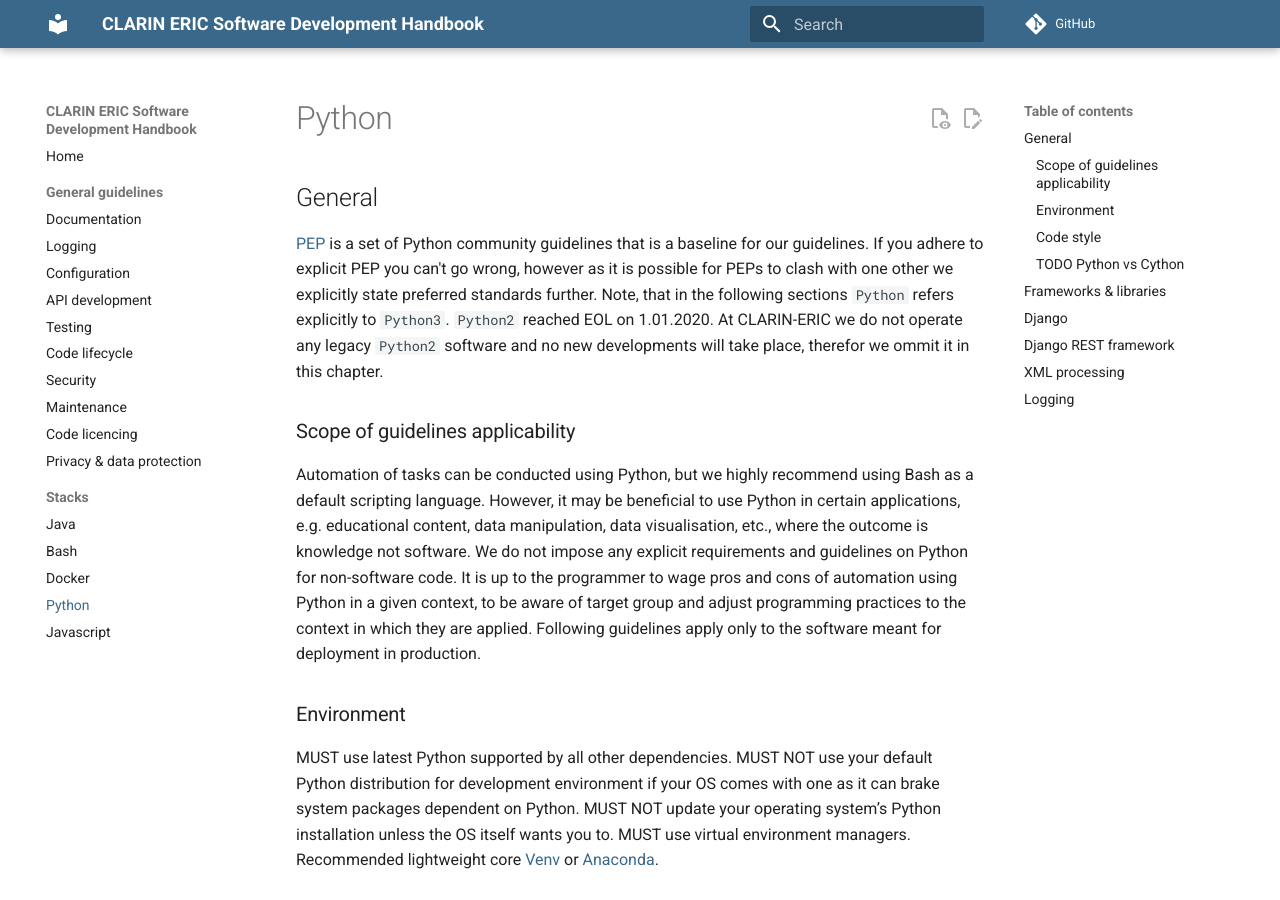
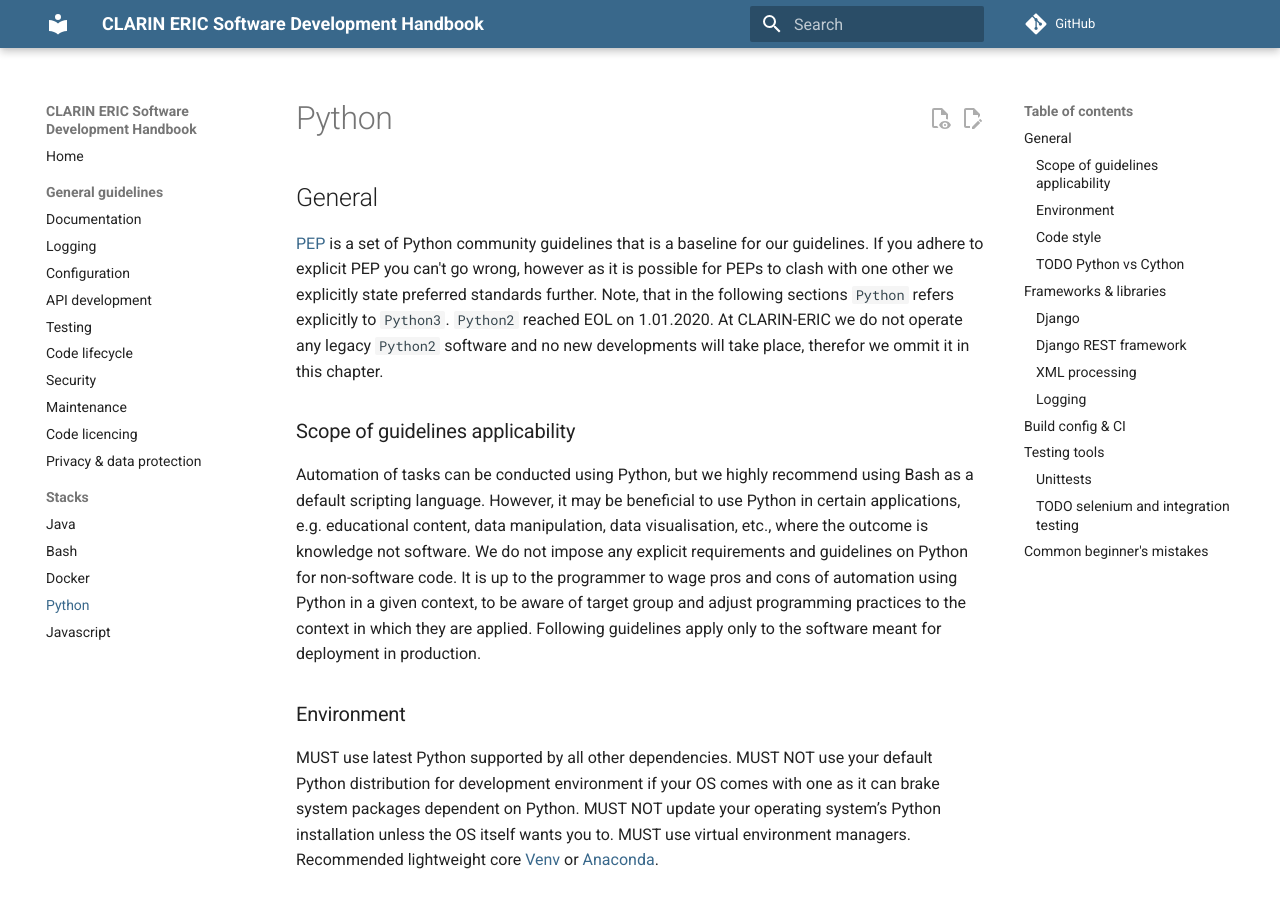
Before and after one commit to clarin-eric/handbook-development, an MkDocs documentation site: the page built from docs/stack/python.md, in a window 1280 px wide and 900 px high. Built offline with MkDocs 1.6.1 and Material for MkDocs 9.7.7, drawn with Linux system fonts in a browser that asks for light colours; comment, search, counter and statistics services are not loaded.

Commit message:
adjust headers

```diff
--- a/docs/stack/python.md
+++ b/docs/stack/python.md
@@ -30,40 +30,40 @@ SHOULD use [Sphinx](https://sphinx-rtd-tutorial.readthedocs.io/en/latest/docstri
 
 List of recommended packages for specific applications.
 
-## Django
+### Django
 
 For web applications we use [Django](https://docs.djangoproject.com/) by default. Always strive for latest LTS Django support.
 
-## Django REST framework
+### Django REST framework
 
 SHOULD use [Django-rest-framework](https://www.django-rest-framework.org/) for REST API implementation. Other solutions like Flask are also fine, but we have no experience in working with any of them. Developers are free to explore other options and in future expand on this section.
 
-## XML processing
+### XML processing
 
 For `.xml` files processing SHOULD use [lxml](https://lxml.de/).
 
-## Logging
+### Logging
 
 By default SHOULD use Python's core [logging](https://docs.python.org/3/library/logging.html) package. Django logging utilises core Python logging making it fully compatible.
 
-# Build config & CI
+## Build config & CI
 
 Use `pip` as default package manage:
 * On Alpine [package registry](https://pkgs.alpinelinux.org/packages) has priority over PyPi (don't install/build with `pip` if `apk` available). Read more about [using Alpine can make Python Docker builds 50x slower](https://pythonspeed.com/articles/alpine-docker-python/) and [platform tag for Linux distributions using musl (PEP 656)](https://peps.python.org/pep-0656/).
 * With depreciaciation of setuptools strive for [pyproject.toml](https://pip.pypa.io/en/stable/reference/build-system/pyproject-toml/) as default SCM with [Poetry](https://python-poetry.org/) backend. (as of 04.07.2013 some of the setuptools functionalities are still in Beta for `pytoml+poetry` SCM, in case of clashes fall back for legacy setup.py)
 * Build wheels and install package from the wheel [PEP427](https://peps.python.org/pep-0427/) whenever possible. Instalations from `stdist` only as last resort.
 
-# Testing tools
+## Testing tools
 
 List of recommended testing tools
 
-## Unittests
+### Unittests
 
 [Python's core unittest](https://docs.python.org/3/library/unittest.html)
 [Django's unittest extenstion](https://docs.djangoproject.com/en/4.2/topics/testing/overview/)
 [Django-rest-framework unittest extension](https://www.django-rest-framework.org/api-guide/testing/)
 
-## TODO selenium and integration testing
+### TODO selenium and integration testing
 
 ## Common beginner's mistakes
 
```
